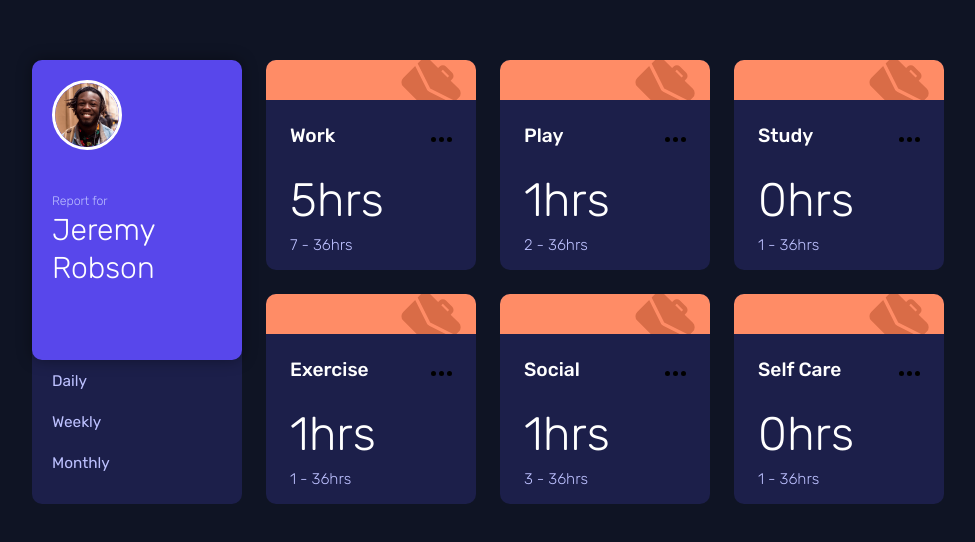
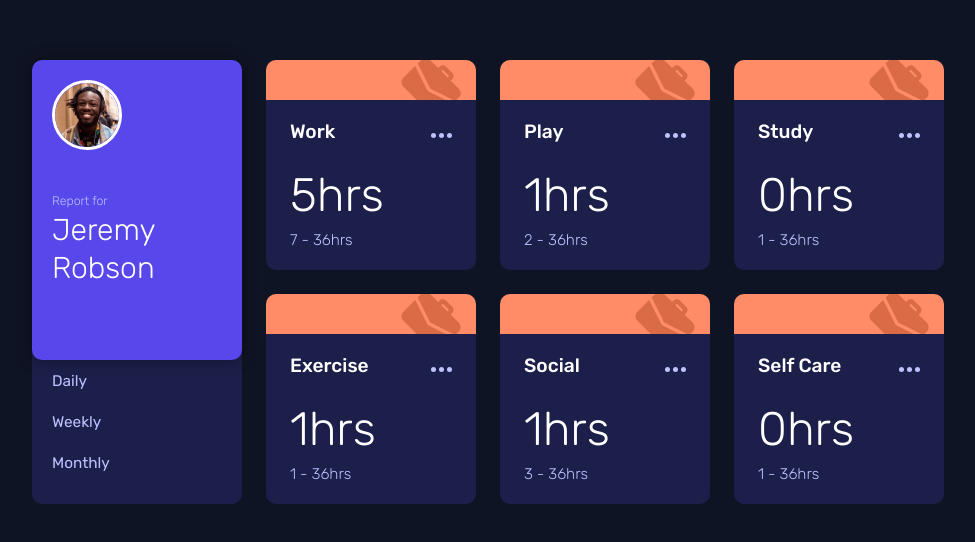
Before and after one commit to fughesi/time-tracker-webapp, a React (Create React App) app: page / in a window 1280 px wide. Shown: the part 118-660 px from the top of the page, without its empty margins (152-1127 px from the left). Built offline with nearby package versions, Linux system fonts and the light colour scheme.

Commit message:
got svg to work

```diff
--- a/src/components/Card/Card.css
+++ b/src/components/Card/Card.css
@@ -43,15 +43,15 @@
   font-size: var(--step--2);
 }
 
-/* #Ellipsis {
-  fill: green;
+#Ellipsis {
+  fill: var(--pale);
+  width: 30px;
+  height: 10px;
 }
 
 #Ellipsis:hover {
-  fill: green;
-  color: #fff;
-  transform: scale(1.5);
-} */
+  fill: white;
+}
 
 #cardTop {
   grid-area: a;
@@ -75,9 +75,9 @@
 #cardBottom {
   grid-area: b;
 
-  height: 100%;
   width: 100%;
   padding: 1.5rem;
+  border-radius: 10px 10px 0 0;
 }
 
 #cardContainer {
@@ -86,7 +86,6 @@
   align-items: baseline;
 
   justify-content: space-between;
-  border-radius: 10px 10px 0 0;
 }
 
 #valueContainer h1 {
--- a/src/components/Card/Card.js
+++ b/src/components/Card/Card.js
@@ -11,7 +11,14 @@ export default function Card(props) {
       <div id="cardBottom">
         <section id="cardContainer">
           <h3>{props.activity}</h3>
-          <img src={Ellipsis} alt="Ellipsis" id="Ellipsis" />
+          <svg width="21" height="5" xmlns="http://www.w3.org/2000/svg">
+            <path
+              d="M2.5 0a2.5 2.5 0 1 1 0 5 2.5 2.5 0 0 1 0-5Zm8 0a2.5 2.5 0 1 1 0 5 2.5 2.5 0 0 1 0-5Zm8 0a2.5 2.5 0 1 1 0 5 2.5 2.5 0 0 1 0-5Z"
+              fill="currentColor"
+              fill-rule="evenodd"
+              id="Ellipsis"
+            />
+          </svg>
         </section>
 
         <section id="valueContainer">
```
Also changed, not shown: src/images/oldIcons/icon-ellipsis.svg.
